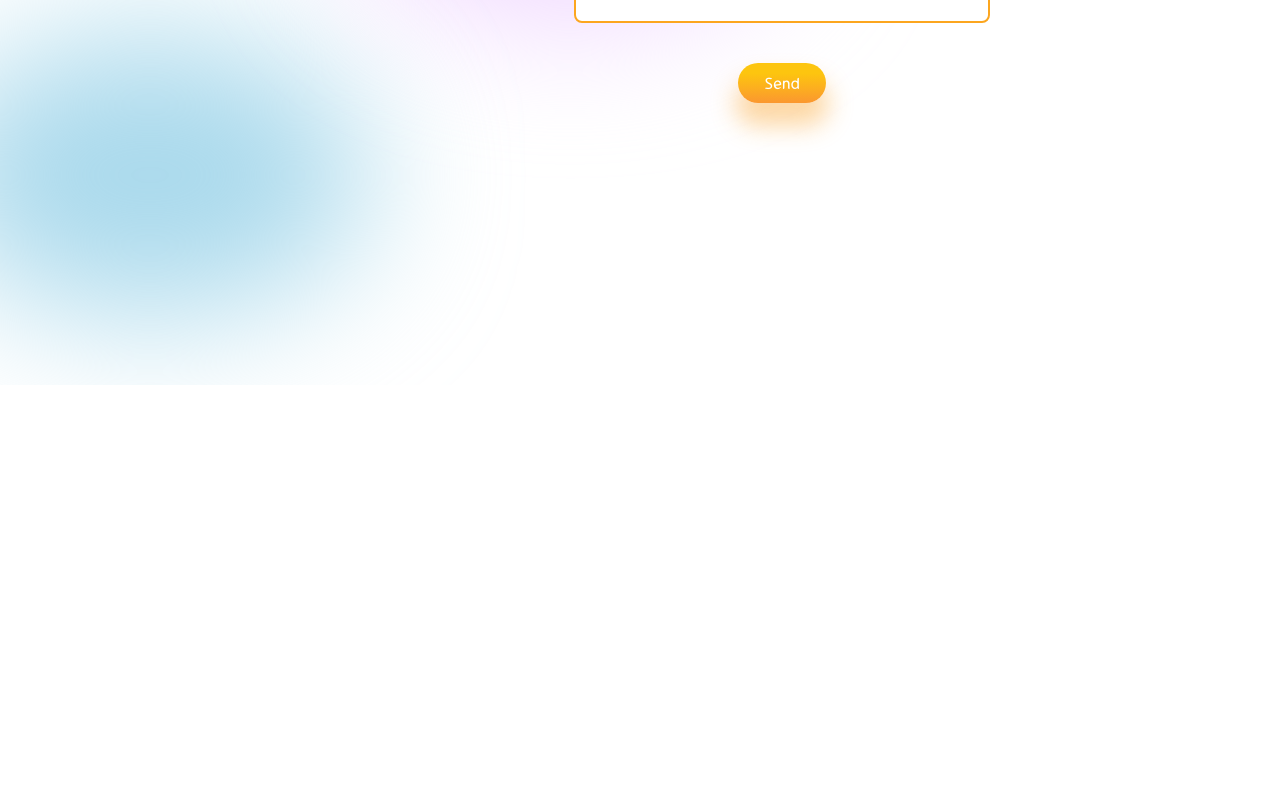
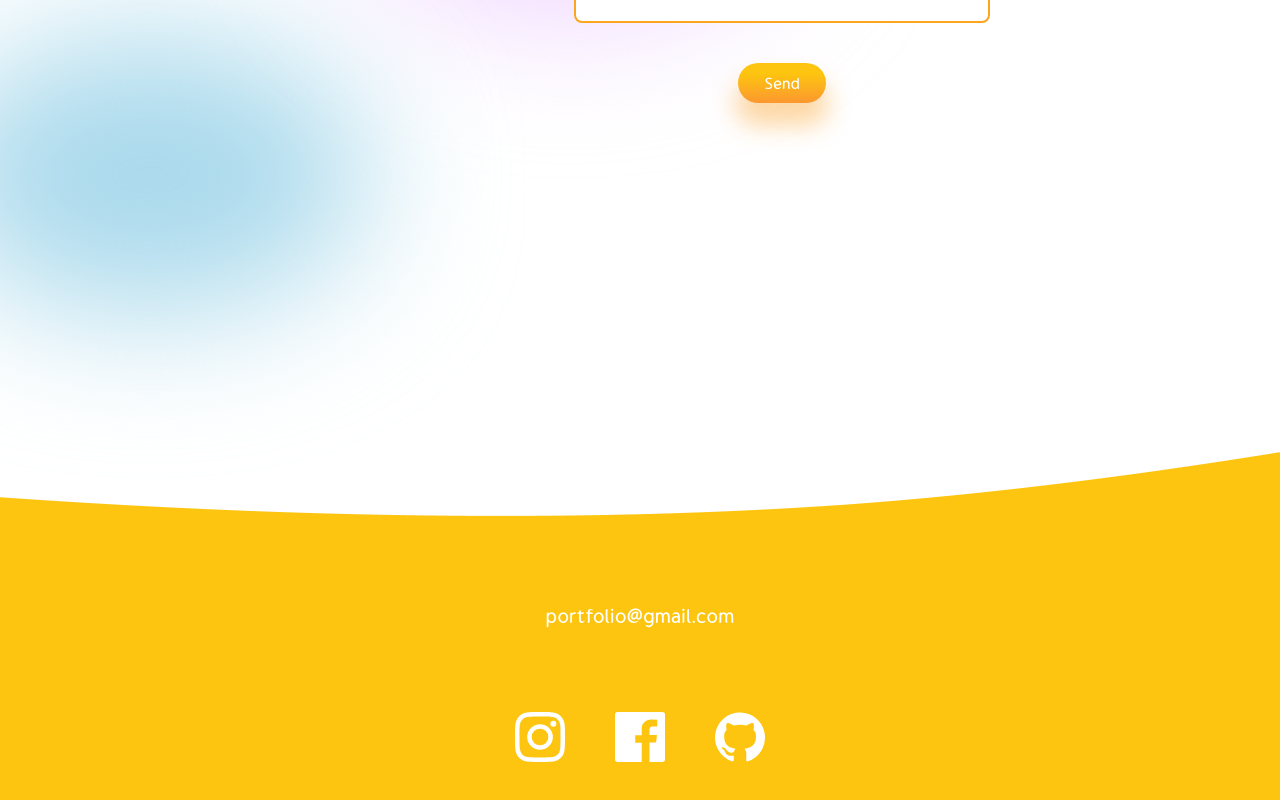
Before and after one commit to madmilan7/portfolio-website, a React (Create React App) app: page / in a window 1280 px wide. Shown: the part 4911-5711 px from the top of the page. Before the commit the page ends 5296 px from the top, so only its background shows below. Built offline with nearby package versions, Linux system fonts and the light colour scheme.

Commit message:
add Footer component

```diff
--- a/package.json
+++ b/package.json
@@ -3,6 +3,7 @@
   "version": "0.1.0",
   "private": true,
   "dependencies": {
+    "@iconscout/react-unicons": "^1.1.6",
     "@testing-library/jest-dom": "^5.16.4",
     "@testing-library/react": "^13.2.0",
     "@testing-library/user-event": "^13.5.0",
--- a/src/App.js
+++ b/src/App.js
@@ -10,6 +10,7 @@
 import Portfolio from './components/Portfolio';
 import Comments from './components/Comments';
 import Contact from './components/Contact';
+import Footer from './components/Footer';
 
 function App() {
   return (
@@ -22,6 +23,7 @@
       <Portfolio />
       <Comments />
       <Contact />
+      <Footer />
     </div>
   );
 }
--- /dev/null
+++ b/src/components/Footer.css
@@ -0,0 +1,24 @@
+.footer {
+    display: flex;
+    align-items: center;
+    margin: -0.5rem -18rem;
+    position: relative;
+    height: 70vh;
+}
+
+.footer__content {
+    position: absolute;
+    display: flex;
+    align-items: center;
+    justify-content: center;
+    flex-direction: column;
+    width: 100%;
+    margin-top: 4rem;
+    gap: 4rem;
+    color: #fff;
+}
+
+.footer__icons {
+    display: flex;
+    gap: 2rem;
+}
--- /dev/null
+++ b/src/components/Footer.js
@@ -0,0 +1,26 @@
+import React from 'react';
+import './Footer.css';
+
+// Images
+import wave from '../assets/images/wave.png';
+import Insta from '@iconscout/react-unicons/icons/uil-instagram';
+import Facebook from '@iconscout/react-unicons/icons/uil-facebook';
+import Github from '@iconscout/react-unicons/icons/uil-github';
+
+const Footer = () => {
+    return (
+        <div className='footer'>
+            <img src={wave} alt='footer' />
+            <div className='footer__content'>
+                <span>portfolio@gmail.com</span>
+                <div className='footer__icons'>
+                    <Insta color='white' size='3rem' />
+                    <Facebook color='white' size='3rem' />
+                    <Github color='white' size='3rem' />
+                </div>
+            </div>
+        </div>
+    );
+};
+
+export default Footer;
```
Also changed, not shown: 1 other file (tests, documents, lock files or other folders).
